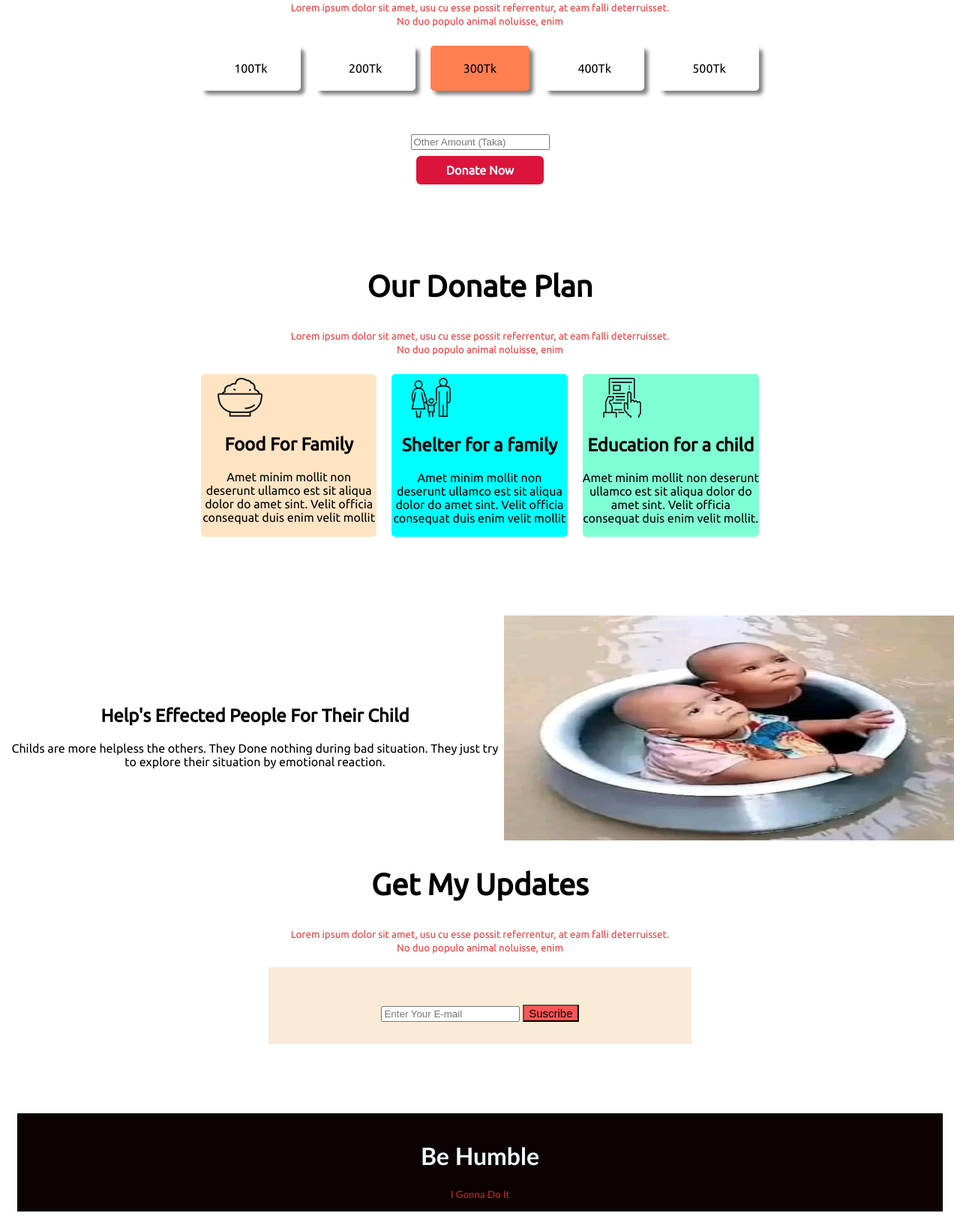
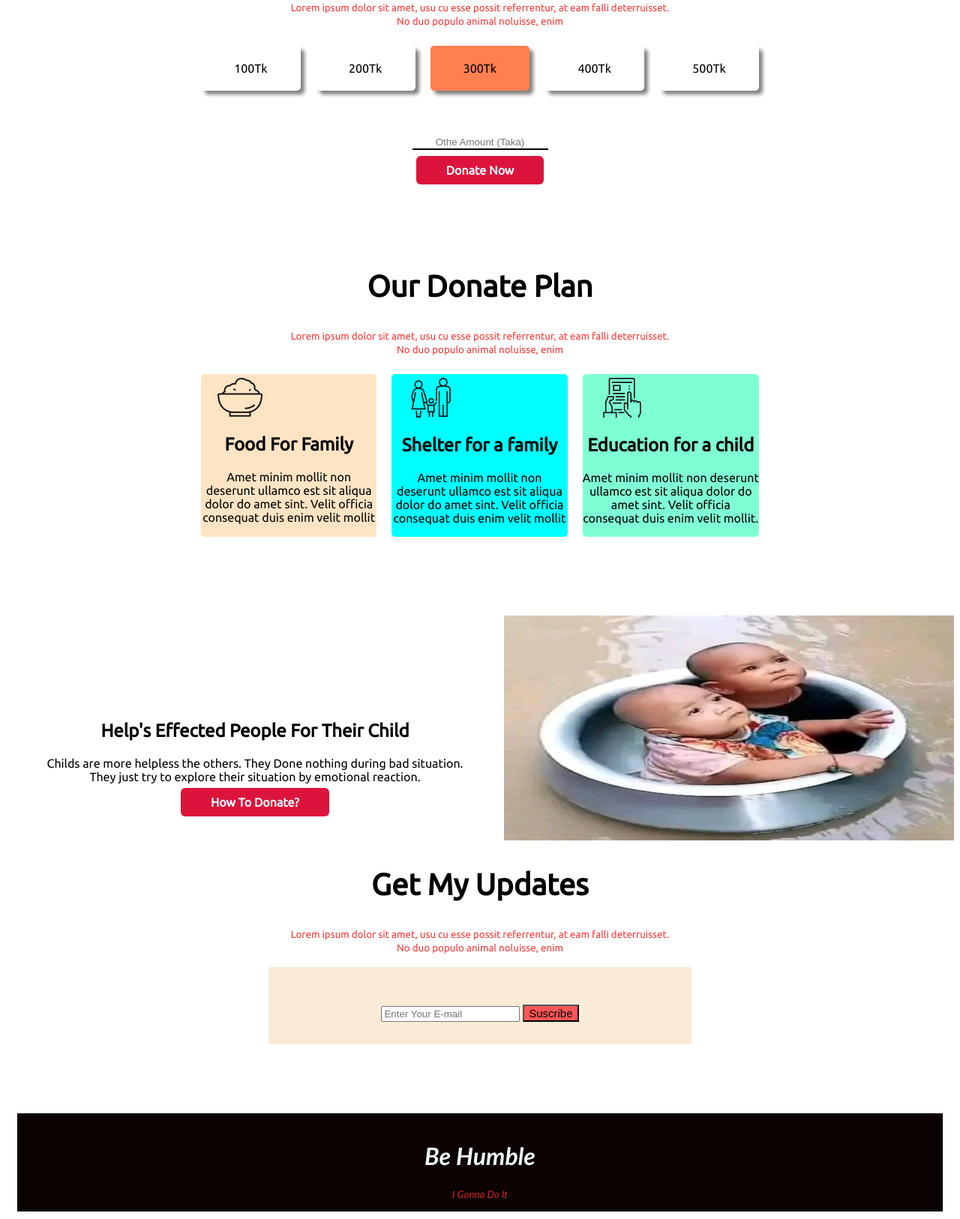
Before and after one commit to Md-Shamiul-Karim/donate-website, a plain HTML site: page index.html in a window 1280 px wide. Shown: the part 845-2471 px from the top of the page at 75% size. Drawn offline with Linux system fonts and the light colour scheme; a web font is replaced by a local one.

Commit message:
Last Push with Rearranging and modifie all code

```diff
--- a/index.html
+++ b/index.html
@@ -12,6 +12,9 @@
 </head>
 <body>
 
+    <!--First Section-->
+
+
     <section class="first-section">
         <div id="first-div">
             <h1 class="header-size"><b>Let’s Help Those Who Are More In Need</b></h1>
@@ -19,6 +22,9 @@
             <a class="button" target="_blank" href="">Donate Now</a>
         </div>
     </section>
+
+
+    <!--Second Section-->
 
 
     <section id="second-section">
@@ -42,13 +48,16 @@
             </div>
         </div><br>
        <div>
-        <input type="text" placeholder="Other Amount (Taka)"><br><br>
+        <input id="textarea" type="text" placeholder="Othe Amount (Taka)"><br><br>
         <a class="button" target="_blank" href="">Donate Now</a>
        </div>
 
 
 
     </section>
+
+
+    <!--Third Section-->
 
 
     <section id="third-section">
@@ -87,15 +96,23 @@
 
      </section>
 
+
+    <!--Optional or Bonus Section-->
+
     <section class="flexible-container">
         <div id="text-div">
             <h1>Help's Effected People For Their Child</h1>
             <p>Childs are more helpless the others. They Done nothing during bad situation. They just try to explore their situation by emotional reaction.</p>
+            <a class="button" target="_blank" href="">How To Donate?</a>
         </div>
         <div>
             <img id="img-tag" src="images/bony-6.22.jpg" alt="">
         </div>
+
     </section>
+
+
+    <!--Optional or Bonus Section-->
 
 
     <section id="optional-section-one">
--- a/style.css
+++ b/style.css
@@ -4,32 +4,23 @@ body{
     font-family: 'Source Sans Pro', sans-serif;
     font-family: 'Ubuntu', sans-serif;
 }
+
+small{
+    padding-bottom: 25px;
+    color: rgba(243, 38, 38, 0.918);
+}
+
+form{
+    padding-top: 20px;
+}
+
+
 .first-section{
     background-image: url(images/donation4.jpg);
     background-repeat: no-repeat;
     background-size: cover;
     height: 100%;
     width: auto;
-}
-#first-div{
-    text-align: center;
-    padding: 130px;
-}
-.header-color{
-    color: rgba(243, 38, 38, 0.918);
-    font-size: large;
-}
-.header-size{
-    font-size: 70px;
-    color: rgb(253, 254, 254);
-}
-
-#second-header{
-    font-size: 40px;
-}
-small{
-    padding-bottom: 25px;
-    color: rgba(243, 38, 38, 0.918);
 }
 
 .button{
@@ -63,6 +54,51 @@ small{
         text-align: center;
         margin: 10px;
 }
+
+.header-color{
+    color: rgba(243, 38, 38, 0.918);
+    font-size: large;
+}
+.header-size{
+    font-size: 70px;
+    color: rgb(253, 254, 254);
+}
+
+.img{
+    padding-right: 130px;
+    padding-top: 5px;
+}
+
+.padding-container{
+    padding-bottom: 60px;
+    margin-bottom: 70px;
+}
+
+.class-footer{
+    font-family: 'Trebuchet MS', 'Lucida Sans Unicode', 'Lucida Grande', 'Lucida Sans', Arial, sans-serif;
+    text-align: center;
+    background-color: rgb(12, 2, 2);
+    margin-left: 15px;
+    margin-right: 15px;
+    padding-bottom: 15px;
+    padding-top: 15px;
+    font-style:italic;
+}
+
+
+
+#first-div{
+    text-align: center;
+    padding: 130px;
+}
+
+
+#second-header{
+    font-size: 40px;
+}
+
+
+
 
 #second-section{
     text-align: center;
@@ -116,10 +152,7 @@ small{
     margin: 10px;
 }
 
-.img{
-    padding-right: 130px;
-    padding-top: 5px;
-}
+
 
 
 #optional-section-one{
@@ -128,9 +161,7 @@ small{
 }
 
 
-form{
-    padding-top: 20px;
-}
+
 #suscribe{
     background-color: rgb(254, 86, 86);
     font-size: 15px;
@@ -142,29 +173,24 @@ form{
     margin-right: 350px;
 }
 
-.class-footer{
-    font-family: 'Trebuchet MS', 'Lucida Sans Unicode', 'Lucida Grande', 'Lucida Sans', Arial, sans-serif;
-    text-align: center;
-    background-color: rgb(12, 2, 2);
-    margin-left: 15px;
-    margin-right: 15px;
-    padding-bottom: 15px;
-    padding-top: 15px;
-}
+
 #f-heading{
     color: aliceblue;
-}
-.padding-container{
-    padding-bottom: 60px;
-    margin-bottom: 70px;
 }
 
 #text-div{
     text-align: center;
-    padding-top: 100px;
+    padding-top: 80px;
+    margin: 40px;
 }
 
 #img-tag{
     height: 300px;
     width: 600px;
 }
+
+#textarea{
+    text-align: center;
+    border: 0px;
+    border-bottom: 2px solid black;
+}
```
